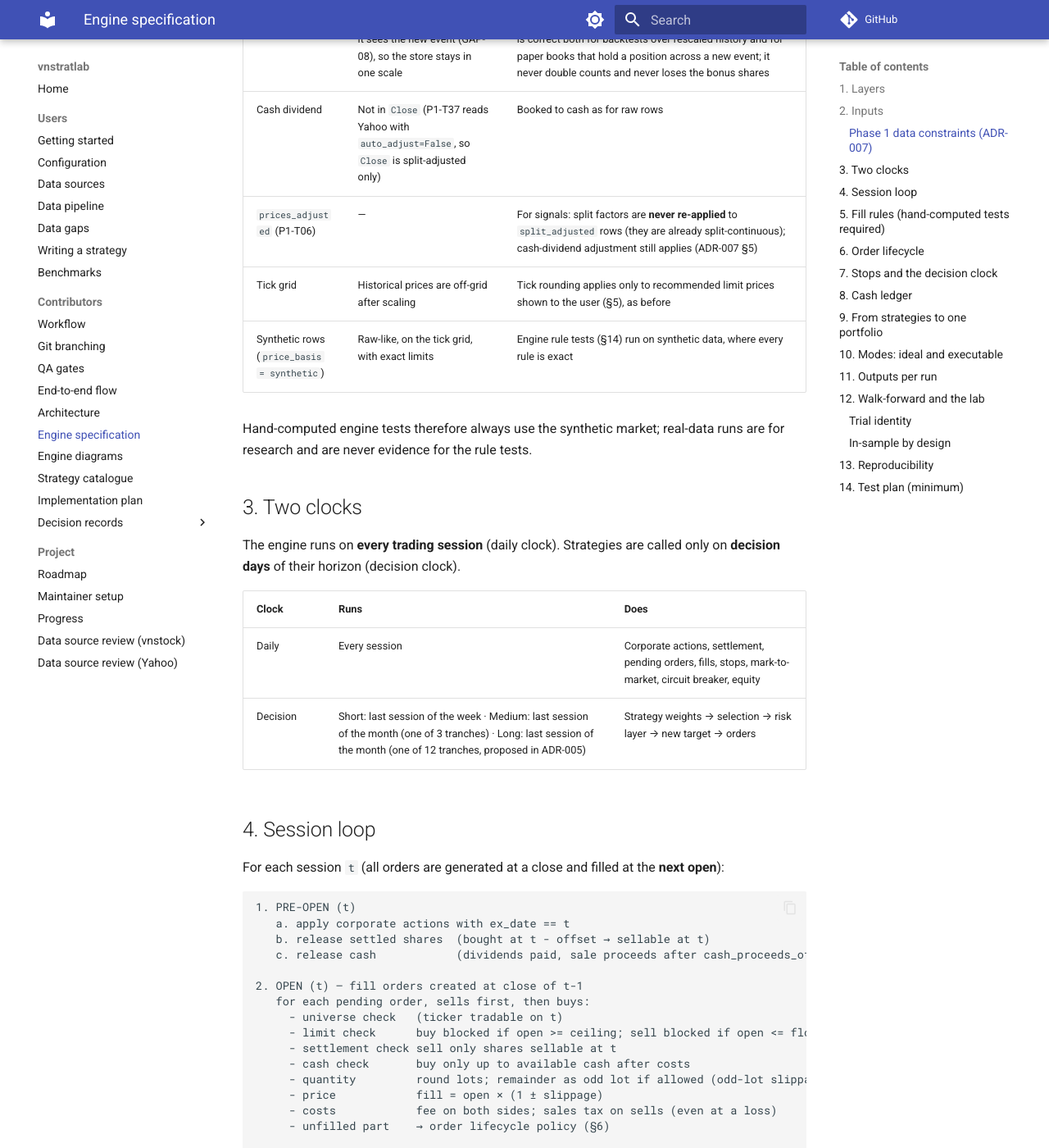
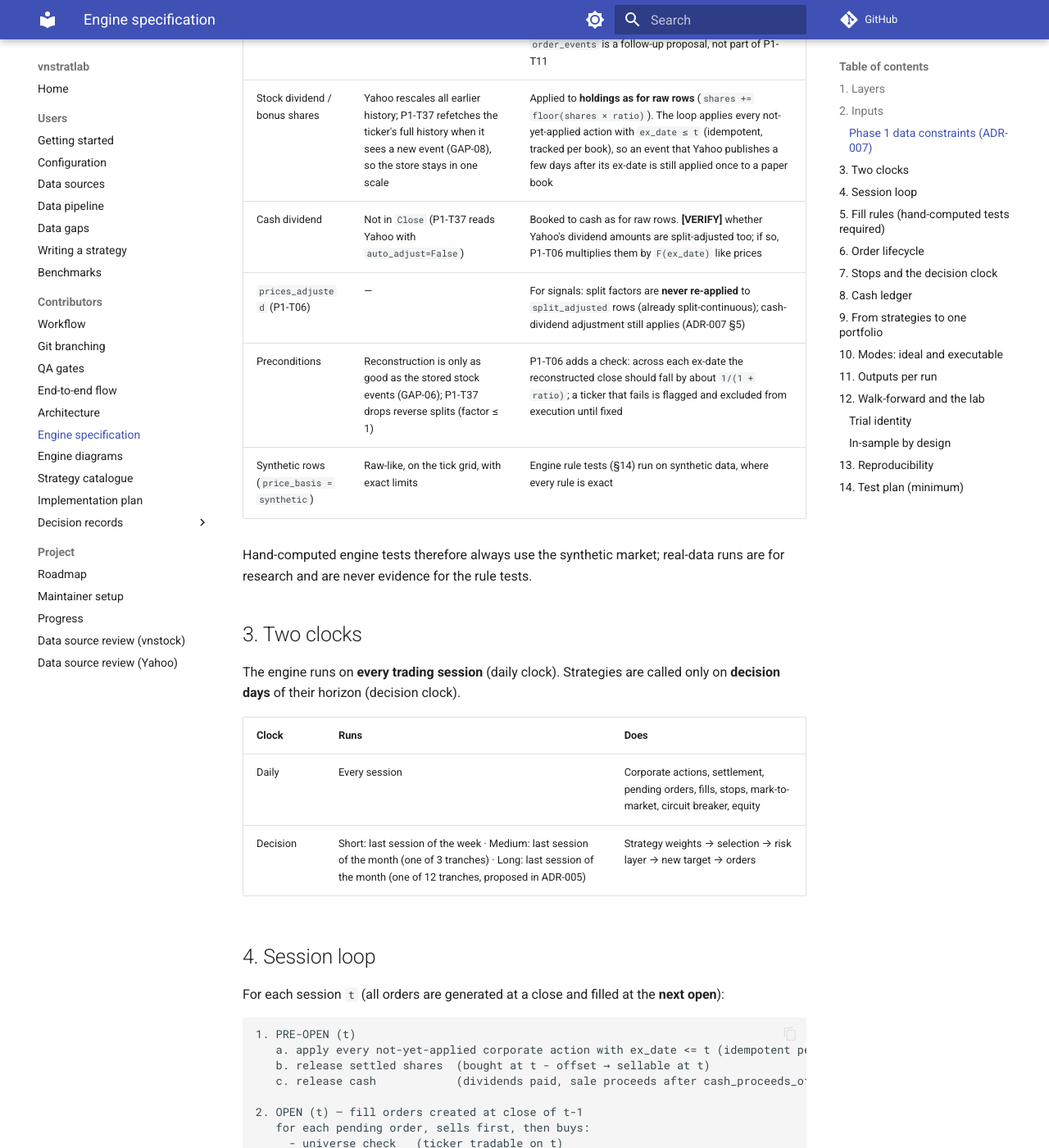
Before and after one commit to lephucchi/vnstratlab, an MkDocs documentation site: the page built from docs/engine.md, in a window 1280 px wide and 1400 px high, scrolled down 3409 px. Shown: the whole window at 82% size. Built offline with MkDocs 1.6.1 and Material for MkDocs 9.7.7, drawn with Linux system fonts in a browser that asks for light colours; comment, search, counter and statistics services are not loaded; some of the changed text lies outside the part shown.

Commit message:
docs(engine): reconstruction covers limits, volume and late events (G2 round 3)
P1-T06 reconstructs OHLC (tick-rounded), volume and limits on one scale; P1-T11 only
consumes exec_reconstructed rows. Corporate actions with ex_date <= t are applied
once per book, so an event Yahoo publishes late is not lost. Cash-dividend scaling
marked [VERIFY]; reconstruction precondition and check stated; example uses the
tick-rounded ex-price 45,450. ADR-007 section 5 clarification acknowledged by the
owner (2026-11-18). Fig 2 caption and fig 4 pre-open step aligned.

Co-Authored-By: Claude Opus 5.5 <noreply@anthropic.com>

````diff
--- a/docs/diagrams/engine-architecture.html
+++ b/docs/diagrams/engine-architecture.html
@@ -184,7 +184,7 @@
 <!-- 2 DATA TO ORDERS -->
 <section class="fig" id="f2">
   <h2><span class="num">02</span>From data to orders: two price bases</h2>
-  <p class="cap">Signals use <strong>adjusted</strong> prices (a dividend is not a crash). Execution uses <strong>raw</strong> traded prices (limits, ticks, lot cost). With the interim Yahoo source there is no raw series yet (GAP-01) and limits are derived (GAP-02), so in Phase 1 the simulator executes on the split-adjusted series, reconstructs raw-like execution prices by undoing Yahoo's split scaling with the stored stock events (<code>exec = adjusted × Π(1 + ratio)</code> for later events). Stock dividends are then applied to holdings as on raw data. Every row carries <code>price_basis</code>, so nothing is adjusted twice.</p>
+  <p class="cap">Signals use <strong>adjusted</strong> prices (a dividend is not a crash). Execution uses <strong>raw</strong> traded prices (limits, ticks, lot cost). With the interim Yahoo source there is no raw series yet (GAP-01) and limits are derived (GAP-02), so in Phase 1 P1-T06 reconstructs raw-like execution prices and limits by undoing Yahoo's split scaling with the stored stock events (<code>exec = adjusted × Π(1 + ratio)</code> for later events, rounded to the tick) and the simulator executes on that series. Stock dividends are then applied to holdings as on raw data. Every row carries <code>price_basis</code>, so nothing is adjusted twice.</p>
   <div class="frame">
   <svg viewBox="0 0 960 380" role="img" aria-labelledby="f2t f2d">
     <title id="f2t">Data flow from sources to orders</title>
@@ -280,9 +280,10 @@
     <g class="phase">
       <rect x="10" y="20" width="220" height="270" rx="10" class="box"/>
       <text x="26" y="46" class="t-lg">1 · Pre-open (t)</text>
-      <text x="26" y="76" class="t-sm">• corporate actions, ex_date = t</text>
-      <text x="26" y="98" class="t-sm">• release settled shares</text>
-      <text x="38" y="114" class="t-xs muted">bought t − offset → sellable</text>
+      <text x="26" y="76" class="t-sm">• corporate actions, ex_date ≤ t</text>
+      <text x="38" y="88" class="t-xs muted">not yet applied, once per book</text>
+      <text x="26" y="108" class="t-sm">• release settled shares</text>
+      <text x="38" y="122" class="t-xs muted">bought t − offset → sellable</text>
       <text x="26" y="136" class="t-sm">• release cash</text>
       <text x="38" y="152" class="t-xs muted">dividends paid, sale proceeds</text>
     </g>
--- a/docs/engine.md
+++ b/docs/engine.md
@@ -72,14 +72,18 @@ Corporate actions are applied to the simulated portfolio on the ex-date:
 The interim Yahoo source has **no raw series** (GAP-01) and **no exchange limits** (GAP-02).
 Until a raw source closes those gaps, the engine runs on Yahoo rows as follows:
 
-| Topic | Yahoo rows (`price_basis = split_adjusted`) | Engine behaviour in Phase 1 |
+Let `F(t) = Π (1 + ratio_e)` over the stored stock events `e` of the ticker with `ex_date > t`
+(ratio = bonus fraction, P1-T37 convention). P1-T06 builds the execution series from it; P1-T11
+only consumes it (`price_basis = exec_reconstructed`) and refuses `split_adjusted` input.
+
+| Topic | Yahoo rows (`price_basis = split_adjusted`) | Phase 1 handling |
 |---|---|---|
-| Execution prices | Split-adjusted series; prices before a stock dividend / bonus issue are scaled down by `1 + ratio` | The engine **reconstructs an execution series**: `exec(t) = adjusted(t) × Π (1 + ratio_e)` over stock events `e` in `corporate_actions` with `ex_date > t` (ratio = bonus fraction). This undoes Yahoo's scaling, so lot cost, cash per lot, limits and ticks are close to raw (small rounding residue). Proposed for P1-T06 (`prices_exec` or a view) and consumed by P1-T11 |
-| `ref_price`, `ceiling`, `floor` | Derived from the previous stored close (`derived_limits = true`) | Limit checks run but are wrong on ex-dates. Logging limit-blocked fills with `derived_limits` in `order_events` is a **proposal for P1-T11** |
-| Stock dividend / bonus shares | Yahoo rescales all earlier history; P1-T37 refetches the ticker's full history when it sees the new event (GAP-08), so the store stays in one scale | Because execution uses the reconstructed series, stock events are **applied to holdings exactly as for raw rows** (`shares += floor(shares × ratio)` on the ex-date). This is correct both for backtests over rescaled history and for paper books that hold a position across a new event; it never double counts and never loses the bonus shares |
-| Cash dividend | Not in `Close` (P1-T37 reads Yahoo with `auto_adjust=False`, so `Close` is split-adjusted only) | Booked to cash as for raw rows |
-| `prices_adjusted` (P1-T06) | — | For signals: split factors are **never re-applied** to `split_adjusted` rows (they are already split-continuous); cash-dividend adjustment still applies (ADR-007 §5) |
-| Tick grid | Historical prices are off-grid after scaling | Tick rounding applies only to recommended limit prices shown to the user (§5), as before |
+| Execution prices | Split-adjusted; prices before a stock dividend / bonus issue are divided by `1 + ratio` | **P1-T06 reconstructs** `exec(t) = adjusted(t) × F(t)` for open/high/low/close, **rounded to the tick grid**; volume is divided by `F(t)` (if Yahoo scales volume, open question in the Yahoo review). Lot cost and cash per lot are then close to raw |
+| `ref_price`, `ceiling`, `floor` | Derived at ingest from the previous split-adjusted close (`derived_limits = true`) | P1-T06 recomputes them on the reconstructed scale: `ref(t)` = reconstructed previous close (the theoretical ex-price on an ex-date), ceiling/floor from the HOSE rules. Limits are then right on ex-dates too, but still derived (GAP-02). Logging `derived_limits` in `order_events` is a follow-up proposal, not part of P1-T11 |
+| Stock dividend / bonus shares | Yahoo rescales all earlier history; P1-T37 refetches the ticker's full history when it sees a new event (GAP-08), so the store stays in one scale | Applied to **holdings as for raw rows** (`shares += floor(shares × ratio)`). The loop applies every not-yet-applied action with `ex_date ≤ t` (idempotent, tracked per book), so an event that Yahoo publishes a few days after its ex-date is still applied once to a paper book |
+| Cash dividend | Not in `Close` (P1-T37 reads Yahoo with `auto_adjust=False`) | Booked to cash as for raw rows. **[VERIFY]** whether Yahoo's dividend amounts are split-adjusted too; if so, P1-T06 multiplies them by `F(ex_date)` like prices |
+| `prices_adjusted` (P1-T06) | — | For signals: split factors are **never re-applied** to `split_adjusted` rows (already split-continuous); cash-dividend adjustment still applies (ADR-007 §5) |
+| Preconditions | Reconstruction is only as good as the stored stock events (GAP-06); P1-T37 drops reverse splits (factor ≤ 1) | P1-T06 adds a check: across each ex-date the reconstructed close should fall by about `1/(1 + ratio)`; a ticker that fails is flagged and excluded from execution until fixed |
 | Synthetic rows (`price_basis = synthetic`) | Raw-like, on the tick grid, with exact limits | Engine rule tests (§14) run on synthetic data, where every rule is exact |
 
 Hand-computed engine tests therefore always use the synthetic market; real-data runs are for
@@ -102,7 +106,7 @@ For each session `t` (all orders are generated at a close and filled at the **ne
 
 ```
 1. PRE-OPEN (t)
-   a. apply corporate actions with ex_date == t
+   a. apply every not-yet-applied corporate action with ex_date <= t (idempotent per book)
    b. release settled shares  (bought at t - offset → sellable at t)
    c. release cash            (dividends paid, sale proceeds after cash_proceeds_offset)
 
@@ -287,7 +291,7 @@ replays a fixture run and compares hashes.
 | Lots | 52,700 VND × 3 lots unaffordable; odd-lot remainder; odd lots off |
 | Ticks | each tick band boundary, both rounding directions |
 | Costs | fee both sides; tax on loss; odd-lot slippage |
-| Corporate actions | 10% stock dividend (shares, no artificial gap in signals); cash dividend receivable → available; on `split_adjusted` rows the reconstructed execution price equals the raw price (synthetic round trip: raw → Yahoo-style scaling → reconstruction), and a book holding across a 10% stock dividend keeps its equity (1,000 sh × 50,000 = 50.0M before; 1,100 sh × 45,455 ≈ 50.0M after) with no −ratio step in signals |
+| Corporate actions | 10% stock dividend (shares, no artificial gap in signals); cash dividend receivable → available; on `split_adjusted` rows the reconstructed execution price equals the raw price (synthetic round trip: raw → Yahoo-style scaling → reconstruction), and a book holding across a 10% stock dividend keeps its equity within one tick (1,000 sh × 50,000 = 50,000,000 before; 1,100 sh × 45,450 = 49,995,000 after, the ex-price rounded down to the tick) with no −ratio step in signals; an action published after its ex-date is applied once |
 | Modes | executable == ideal with lots off and infinite capital (property test) |
 | Lookahead | strategy that peeks at `t+1` is impossible (features truncated) and detected |
 | Determinism | same manifest → identical outputs |
````
Also changed, not shown: docs/adr/ADR-007-yahoo-interim-source.md (+3 -2 lines).
